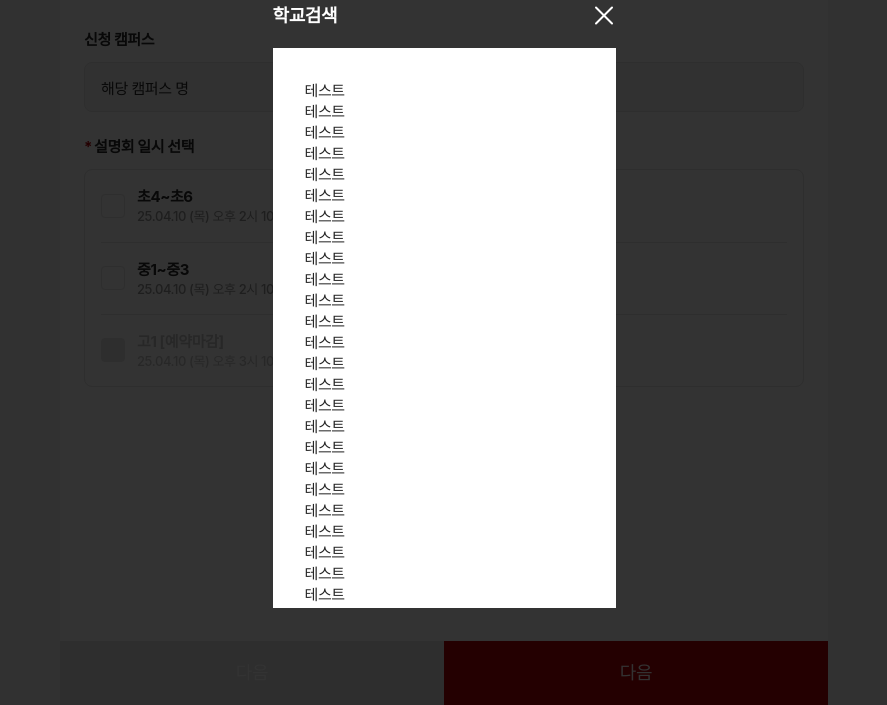
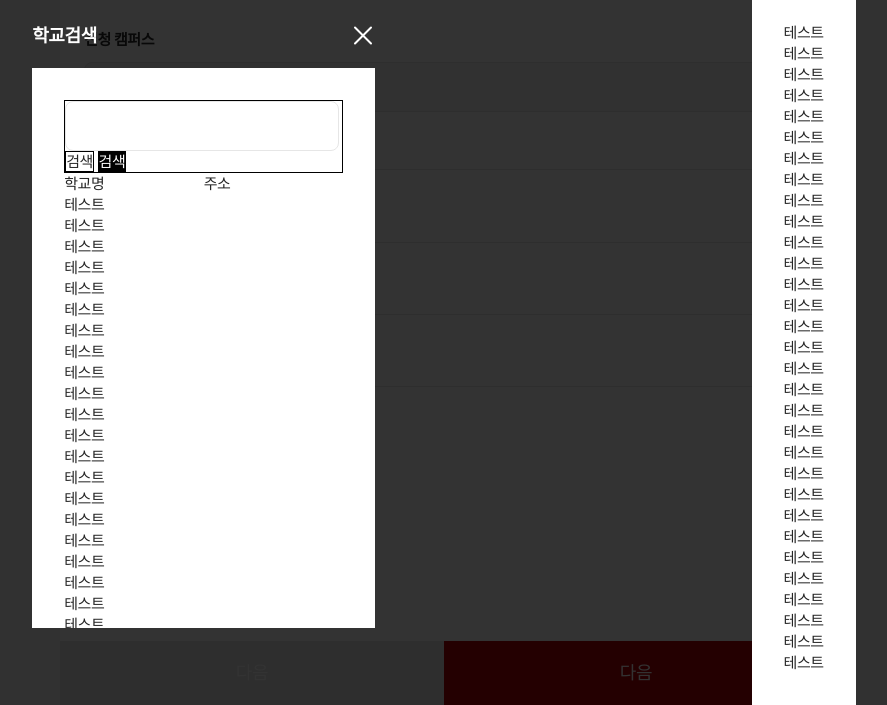
Before and after one commit to LEESANGYOUN12/DYB_information_session, a website: page html/01_application_form.html in a window 1280 px wide. Shown: the part 95-800 px from the top of the page, without its empty margins (196-1083 px from the left). Drawn offline with Linux system fonts and the light colour scheme; a web font is replaced by a local one.

Commit message:
[style] 학교검색 스타일링

```diff
--- a/css/popup.css
+++ b/css/popup.css
@@ -34,8 +34,17 @@
 .layer footer a span {padding: 0 24px; overflow: hidden; white-space: nowrap; word-break: break-all; text-overflow: ellipsis;}
 
 /* width : 가변, min-width : 고정 */
-.test {width: 343px; max-height: 605px; height: 100%; box-sizing: border-box;  display: flex; flex-direction: column;}
-.test > main {overflow: auto; flex: 1;}
+.schoolSearch {width: 343px; max-height: 605px; height: 100%; box-sizing: border-box;  display: flex; flex-direction: column;}
+.schoolSearch > main {overflow: auto; flex: 1;}
+.schoolSearch {
+	& main {
+		.search {border: 1px solid #000;}
+		a {border: 1px solid #000;
+		&:hover {background: #000;}
+		&.active {background: #000; color: #fff;}
+		}
+	}
+}
 
 /* .alert */
 .alert {width: 343px;}
--- a/html/01_application_form.html
+++ b/html/01_application_form.html
@@ -315,7 +315,39 @@ body class="mata"
 			</footer>
 		</section>-->
 
-		<section class="test">
+		<section class="test schoolSearch">
+			<header>
+				<h2>학교검색</h2>
+				<a class="layerClose" onclick="layerClose()"></a>
+			</header>
+			<main>
+				<div class="search">
+					<input type="text"> <a href="#none">검색</a> <a href="#none" class="active">검색</a>
+				</div>
+				<div class="list">
+					<table>
+						<colgroup>
+							<col>
+						</colgroup>
+						<thead>
+						<thead>
+						<tr>
+							<th>학교명</th>
+							<th>주소</th>
+						</tr>
+						<thead>
+						<tbody>
+						<tr>
+							<td></td>
+						</tr>
+						</tbody>
+					</table>
+				</div>
+				테스트 <br>테스트 <br>테스트 <br>테스트 <br>테스트 <br>테스트 <br>테스트 <br>테스트 <br>테스트 <br>테스트 <br>테스트 <br>테스트 <br>테스트 <br>테스트 <br>테스트 <br>테스트 <br>테스트 <br>테스트 <br>테스트 <br>테스트 <br>테스트 <br>테스트 <br>테스트 <br>테스트 <br>테스트 <br>테스트 <br>테스트 <br>테스트 <br>테스트 <br>테스트 <br>테스트 <br>
+			</main>
+		</section>
+
+		<section class="addressSearch">
 			<header>
 				<h2>학교검색</h2>
 				<a class="layerClose" onclick="layerClose()"></a>
```
